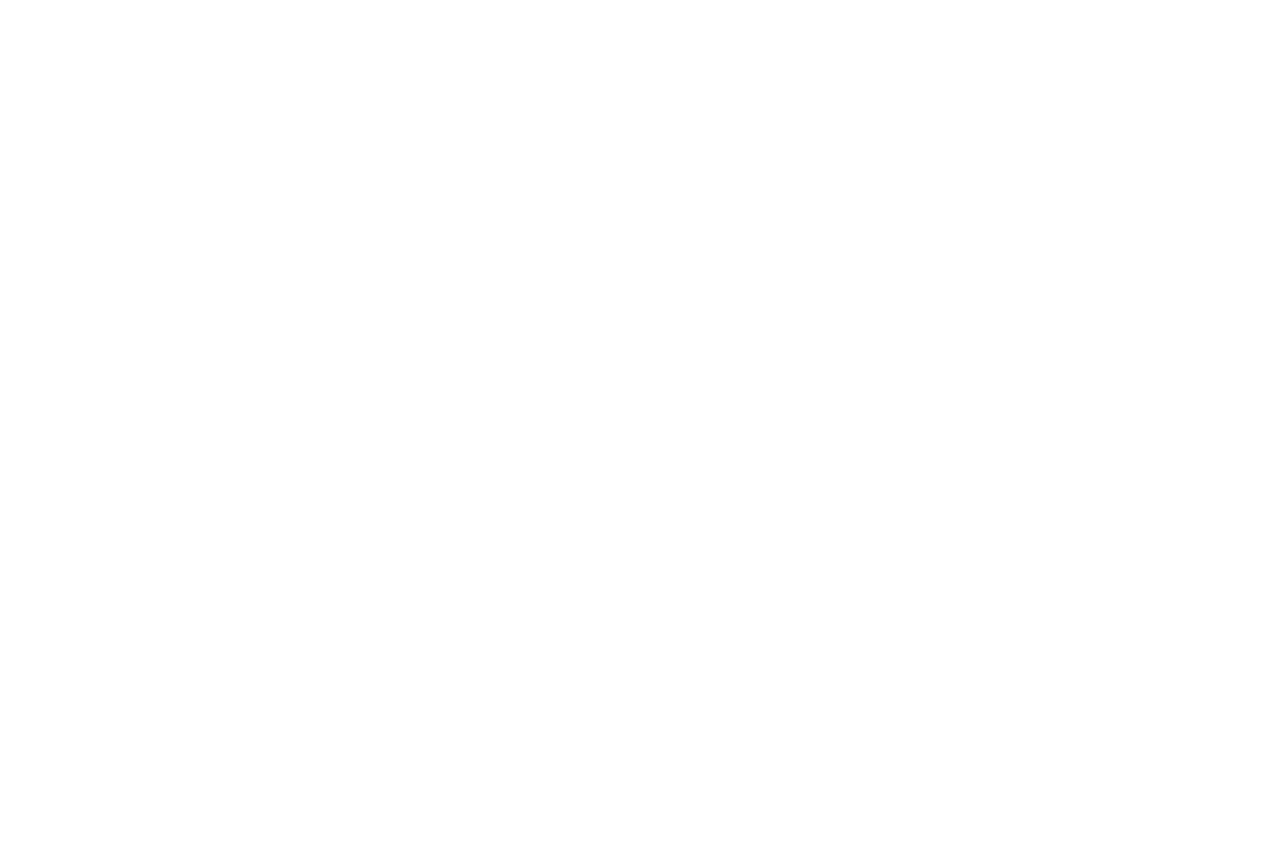
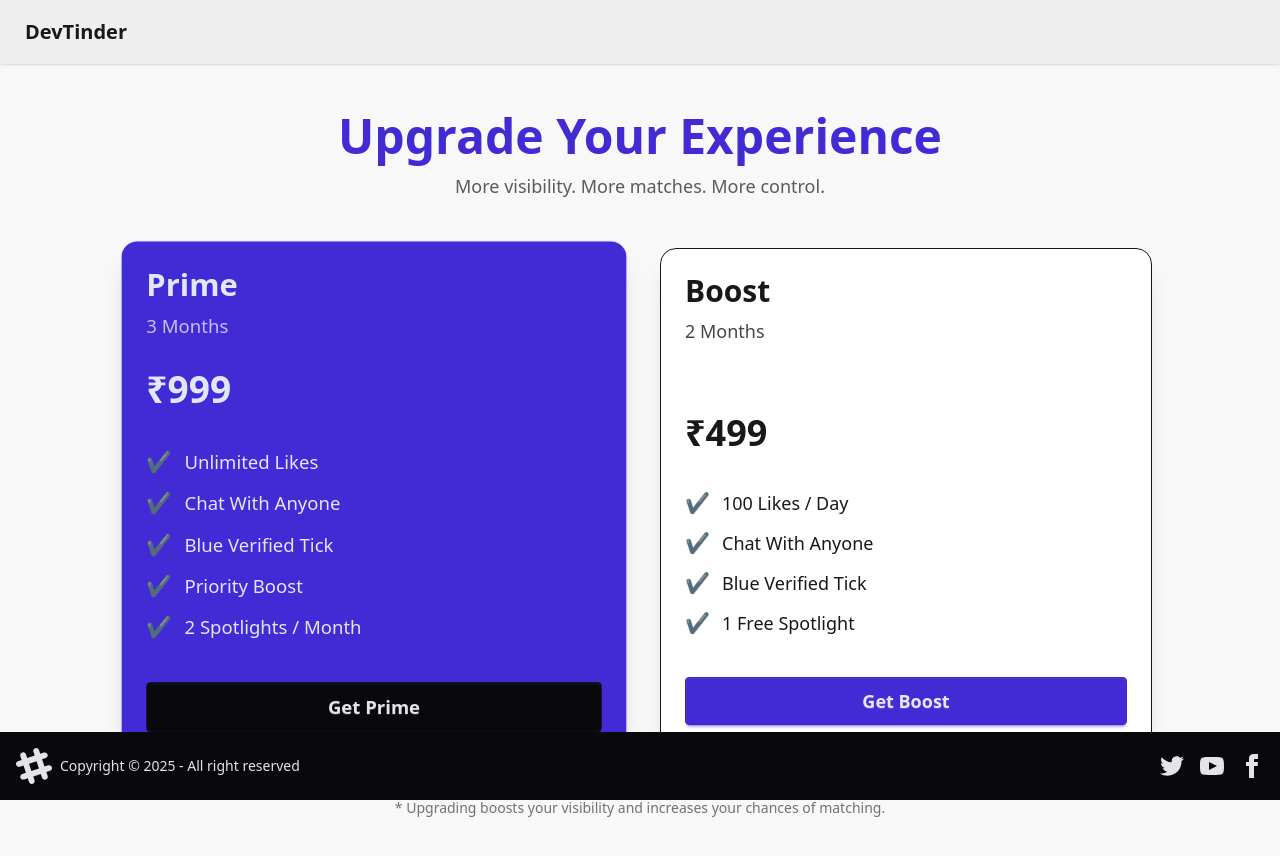
Before and after one commit to bhargav051/CarrerConnect-web, a React (Vite) app: page /premium in a window 1280 px wide. Before the commit this address had no page. Shown: the top 856 px of the page. Before the commit the page ends 800 px from the top, so only its background shows below. Built offline with nearby package versions, Linux system fonts and the light colour scheme; no server answers.

Commit message:
razorpay integration

```diff
--- a/index.html
+++ b/index.html
@@ -4,6 +4,7 @@
     <meta charset="UTF-8" />
     <meta name="viewport" content="width=device-width, initial-scale=1.0" />
     <title>devtinder-web</title>
+    <script src="https://checkout.razorpay.com/v1/checkout.js"></script>
   </head>
   <body>
     <div id="root"></div>
--- a/src/App.jsx
+++ b/src/App.jsx
@@ -7,6 +7,7 @@ import Profile from "./components/Profile";
 import Feed from "./components/Feed";
 import Connections from "./components/Connections";
 import Requests from "./components/Request";
+import Premium from "./components/Premium";
 
 function App() {
   return (
@@ -19,6 +20,7 @@ function App() {
             <Route path="/profile" element={<Profile />} />
             <Route path="/connections" element={<Connections />} />
             <Route path="/requests" element={<Requests />} />
+            <Route path="/premium" element={<Premium />} />
           </Route>
         </Routes>
       </BrowserRouter>
--- a/src/components/NavBar.jsx
+++ b/src/components/NavBar.jsx
@@ -57,6 +57,7 @@ const NavBar = () => {
               </li>
               <li><Link to="/connections">Connections</Link></li>
               <li><Link to="/requests">Requests</Link></li>
+              <li><Link to="/premium">Premium</Link></li>
               <li><a onClick={handleLogout}>Logout</a></li>
             </ul>
           </div>
--- /dev/null
+++ b/src/components/Premium.jsx
@@ -0,0 +1,139 @@
+import axios from "axios";
+import React from "react";
+import { BASE_URL } from "../utils/constants";
+
+const Premium = () => {
+    const plans = [
+        {
+            name: "Prime",
+            duration: "3 Months",
+            price: "₹999",
+            highlight: true,
+            features: [
+                "Unlimited Likes",
+                "Chat With Anyone",
+                "Blue Verified Tick",
+                "Priority Boost",
+                "2 Spotlights / Month",
+            ],
+        },
+        {
+            name: "Boost",
+            duration: "2 Months",
+            price: "₹499",
+            highlight: false,
+            features: [
+                "100 Likes / Day",
+                "Chat With Anyone",
+                "Blue Verified Tick",
+                "1 Free Spotlight",
+            ],
+        },
+    ];
+
+    const handleBuyClick = async (planName) => {
+        const order = await axios.post(BASE_URL + "/payment/create",
+            {
+                plan: planName,
+            },
+            {
+                withCredentials: true,
+            });
+
+        const {keyId, amount, currency, orderId} = order.data;
+        const {firstName, lastName, email} = order.data.notes;
+        // Open Razorpay Checkout
+        const options = {
+            key: keyId, // Replace with your Razorpay key_id
+            amount: amount, // Amount is in currency subunits. Default currency is INR. Hence, 50000 refers to 50000 paise
+            currency: currency,
+            name: 'Career Connect',
+            description: 'Connect with software professionals worldwide',
+            order_id: orderId, // This is the order_id created in the backend
+            prefill: {
+                name: `${firstName} ${lastName}`,
+                email: email,
+            },
+            theme: {
+                color: '#F37254'
+            },
+        };
+
+        const rzp = new window.Razorpay(options);
+        rzp.open();
+    }
+
+    return (
+        <div className="min-h-screen bg-base-200 py-12 px-5 flex justify-center">
+            <div className="w-full max-w-5xl">
+
+                {/* Header */}
+                <div className="text-center mb-12">
+                    <h1 className="text-4xl md:text-5xl font-extrabold text-primary">
+                        Upgrade Your Experience
+                    </h1>
+                    <p className="text-base-content/70 mt-3 text-lg">
+                        More visibility. More matches. More control.
+                    </p>
+                </div>
+
+                {/* Plan Cards Grid */}
+                <div className="grid grid-cols-1 md:grid-cols-2 gap-10">
+                    {plans.map((plan, idx) => (
+                        <div
+                            key={idx}
+                            className={`card border shadow-xl rounded-2xl ${plan.highlight
+                                ? "bg-primary text-primary-content scale-[1.03]"
+                                : "bg-base-100"
+                                }`}
+                        >
+                            <div className="card-body">
+
+                                {/* Title */}
+                                <h2 className="card-title text-3xl font-bold">
+                                    {plan.name}
+                                </h2>
+                                <p className="opacity-80 text-lg">{plan.duration}</p>
+
+                                {/* Price */}
+                                <div className="mt-5 mb-7">
+                                    <span className="text-4xl font-extrabold">{plan.price}</span>
+                                </div>
+
+                                {/* Features */}
+                                <ul className="space-y-3 text-lg">
+                                    {plan.features.map((f, i) => (
+                                        <li key={i} className="flex items-center gap-3">
+                                            <span className="text-success text-xl">✔</span>
+                                            <span>{f}</span>
+                                        </li>
+                                    ))}
+                                </ul>
+
+                                {/* Button */}
+                                <div className="mt-8">
+                                    <button
+                                        className={`btn w-full btn-lg ${plan.highlight
+                                            ? "btn-neutral"
+                                            : "btn-primary"
+                                            }`}
+                                        onClick={() => handleBuyClick(plan.name)}
+                                    >
+                                        Get {plan.name}
+                                    </button>
+                                </div>
+                            </div>
+                        </div>
+                    ))}
+                </div>
+
+                {/* Bottom Note */}
+                <p className="text-center text-base-content/60 text-sm mt-12">
+                    * Upgrading boosts your visibility and increases your chances of matching.
+                </p>
+            </div>
+        </div>
+    );
+};
+
+export default Premium;
```
